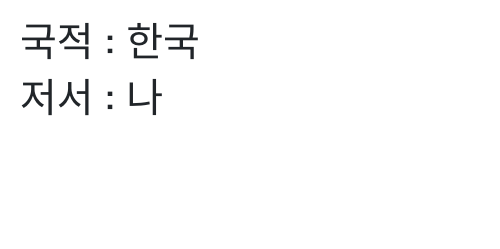
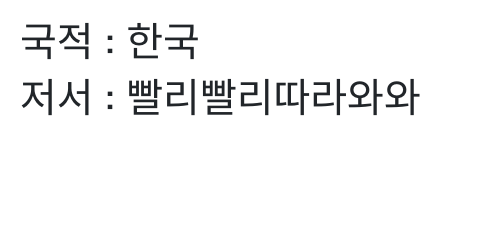
Before and after one commit to lSNOTNULL/with_cline, a plain HTML site: page index.html in a window 1280 px wide. Shown: the top 249 px of the page, 0-500 px from the left. Drawn offline with nearby package versions, Linux system fonts and the light colour scheme.

Commit message:
그것이냐

```diff
--- a/index.html
+++ b/index.html
@@ -53,7 +53,7 @@
   </head>
   <body>
     <h1>국적 : 한국</h1>
-    <h1>저서 : 나</h1>
+    <h1>저서 : 빨리빨리따라와와</h1>
     <div class="container">
       <div class="d-flex justify-content-center">
         <img
```
